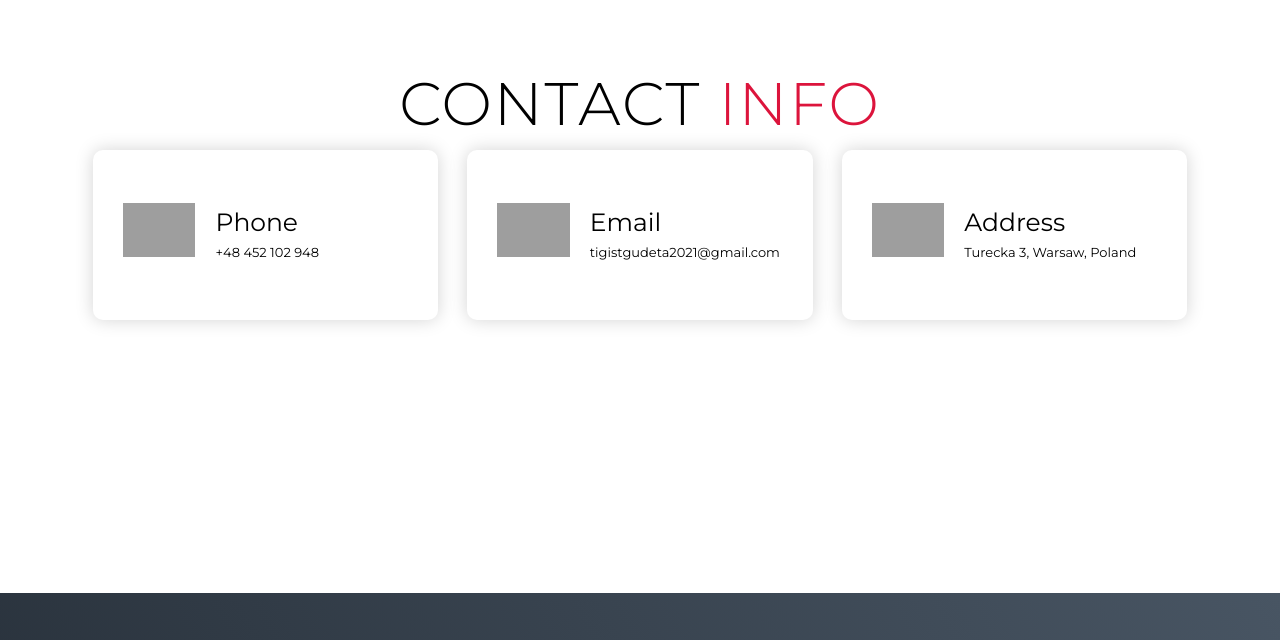
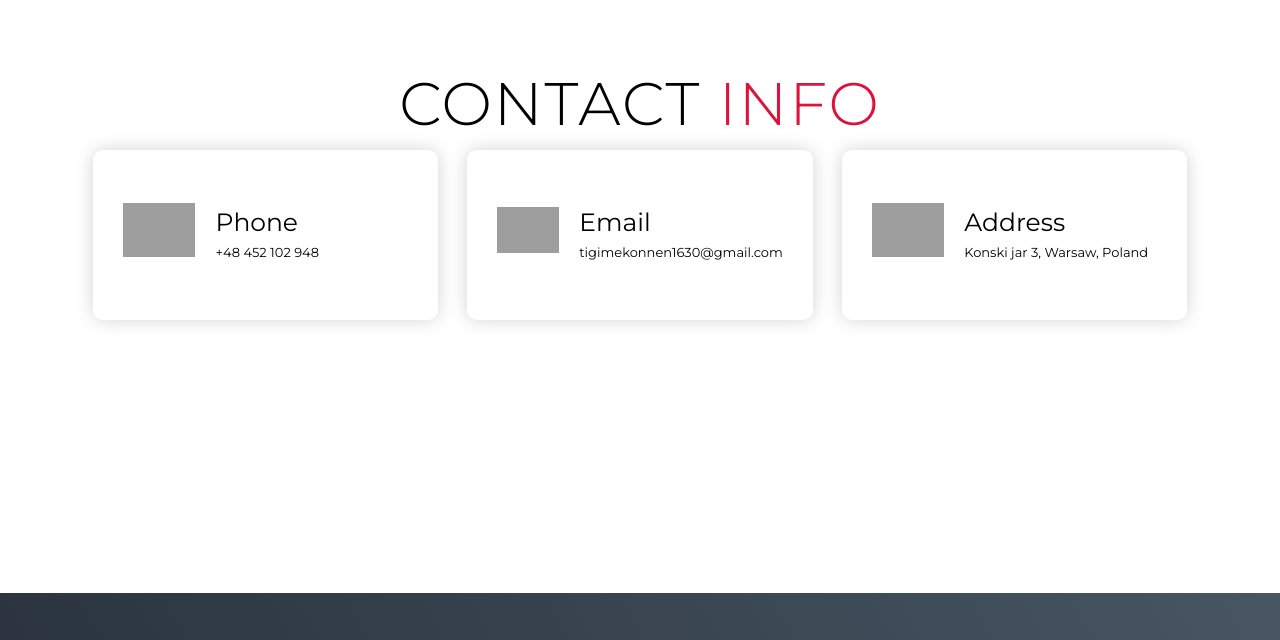
Before and after one commit to Tigistgudeta2009/Portfolio, a plain HTML site: page index.html in a window 1280 px wide. Shown: the part 4223-4863 px from the top of the page. Drawn offline with Linux system fonts and the light colour scheme; grey boxes are pictures that could not be loaded.

Commit message:
Update index.html

```diff
--- a/index.html
+++ b/index.html
@@ -170,7 +170,7 @@
           <div class="icon"><img src="https://img.icons8.com/bubbles/100/000000/new-post.png" /></div>
           <div class="contact-info">
             <h1>Email</h1>
-            <h2>tigistgudeta2021@gmail.com</h2>
+            <h2>tigimekonnen1630@gmail.com</h2>
 
           </div>
         </div>
@@ -178,7 +178,7 @@
           <div class="icon"><img src="https://img.icons8.com/bubbles/100/000000/map-marker.png" /></div>
           <div class="contact-info">
             <h1>Address</h1>
-            <h2>Turecka 3, Warsaw, Poland</h2>
+            <h2>Konski jar 3, Warsaw, Poland</h2>
           </div>
         </div>
       </div>
```
